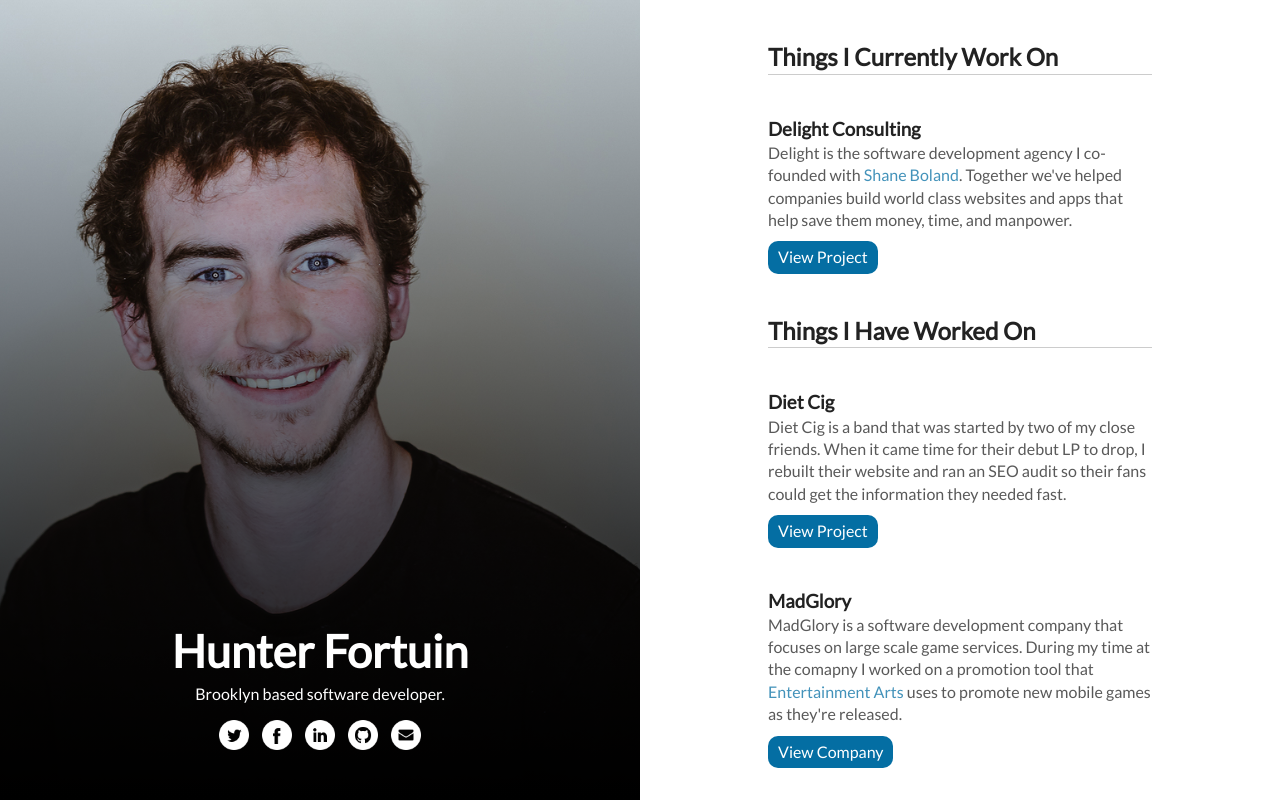
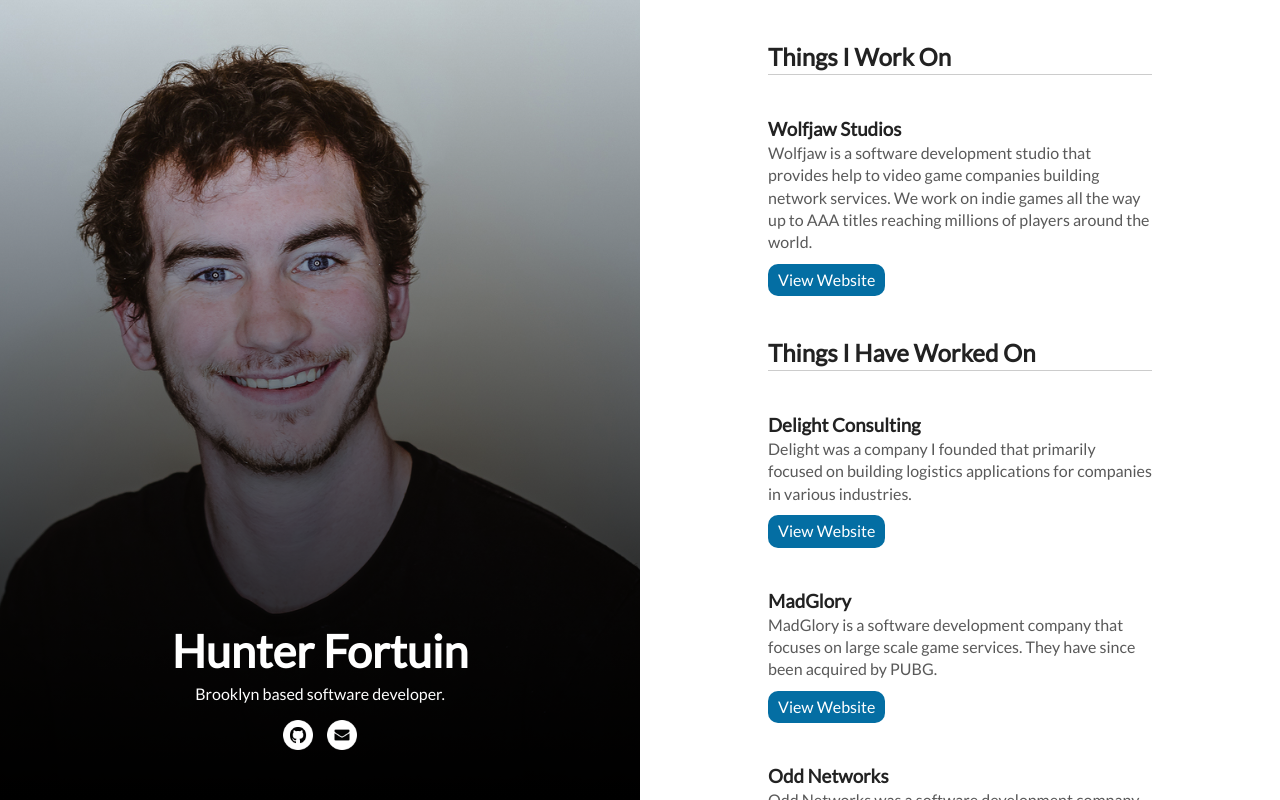
Before and after one commit to HunterFortuin/hunterfortuin.github.io, a plain HTML site: page index.html in a window 1280 px wide. Drawn offline with nearby package versions, Linux system fonts and the light colour scheme.

Commit message:
2020 update

```diff
--- a/index.html
+++ b/index.html
@@ -31,11 +31,8 @@
 								<h1>Hunter Fortuin</h1>
 								<p>Brooklyn based software developer.</p>
 								<ul class="social-icons">
-									<li><a href="https://twitter.com/hunterfortuin"><img src="img/twitter.png" height="30px" width="30px"/></a></li>
-									<li><a href="https://www.facebook.com/hunter.fortuin"><img src="img/facebook.png" height="30px" width="30px"/></a></li>
-									<li><a href="https://www.linkedin.com/in/hunter-fortuin-a4874558"><img src="img/linkedin.png" height="30px" width="30px"/></a></li>
 									<li><a href="https://github.com/HunterFortuin"><img src="img/github.png" height="30px" width="30px"/></a></li>
-									<li><a href="mailto:hunter@delight.consulting"><img src="img/mail.png" height="30px" width="30px"/></a></li>
+									<li><a href="mailto:hunter@wolfjawstudios"><img src="img/mail.png" height="30px" width="30px"/></a></li>
 								</ul>
 							</div>
 						</div>
@@ -48,46 +45,49 @@
 								</div>
 
 								<div class="pure-u-3-5">
-									<h2>Things I Currently Work On</h2>
+									<h2>Things I Work On</h2>
 									<hr>
 
 									<div class="project-example">
-										<h3>Delight Consulting</h3>
-										<p>Delight is the software development agency I co-founded with <a href="http://shaneboland.com/">Shane Boland</a>. Together we've helped companies build world class websites and apps that help save them money, time, and manpower.</p>
-										<a href="http://delight.consulting" class="button">View Project</a>
+										<h3>Wolfjaw Studios</h3>
+										<p>Wolfjaw is a software development studio that provides help to video game companies building network services. We work on indie games all the way up to AAA titles reaching millions of players around the world.</p>
+										<a href="https://wolfjawstudios.com" class="button">View Website</a>
 									</div>
 
 									<h2>Things I Have Worked On</h2>
 									<hr>
 
 									<div class="project-example">
-										<h3>Diet Cig</h3>
-										<p>Diet Cig is a band that was started by two of my close friends. When it came time for their debut LP to drop, I rebuilt their website and ran an SEO audit so their fans could get the information they needed fast.</p>
-										<a href="http://dietcig.com" class="button">View Project</a>
+										<h3>Delight Consulting</h3>
+										<p>Delight was a company I founded that primarily focused on building logistics applications for companies in various industries.</p>
+										<a href="https://delight.consulting" class="button">View Website</a>
 									</div>
 
 									<div class="project-example">
 										<h3>MadGlory</h3>
-										<p>MadGlory is a software development company that focuses on large scale game services. During my time at the comapny I worked on a promotion tool that <a href="http://www.ea.com/">Entertainment Arts</a> uses to promote new mobile games as they're released.</p>
-										<a href="http://madglory.com" class="button">View Company</a>
+										<p>MadGlory is a software development company that focuses on large scale game services. They have since been acquired by PUBG.</p>
+										<a href="https://madglory.com/" class="button">View Website</a>
 									</div>
 
 									<div class="project-example">
 										<h3>Odd Networks</h3>
-										<p>Odd Networks is a software development company that's working towards giving anybody the ability to launch a streaming service similar to Netflix. During my time there I worked on the Android team to develop numerous apps for clients.</p>
-										<a href="http://oddnetworks.com" class="button">View Company</a>
+										<p>Odd Networks was a software development company that worked towards giving anybody the ability to launch a streaming service similar to Netflix. During my time there I worked on the Android team to develop apps for clients.</p>
+										<span>Website No Longer Available</span>
 									</div>
 
 									<div class="project-example">
 										<h3>Ecovative Design</h3>
 										<p>Ecovative Design is a materials company that's dedicated to introduce sustainable alternatives to plastics and other resins. During my time at the company I worked as a product design intern and started development of an Enterprise Resource Planning system that I would later continue development on as Delight Consulting.</p>
-										<a href="http://ecovativedesign.com" class="button">View Company</a>
+										<a href="https://ecovativedesign.com" class="button">View Website</a>
 									</div>
 
+									<h2>Outside of Software Development</h2>
+									<hr>
+
 									<div class="project-example">
-										<h3>Flitti</h3>
-										<p>Flitti was my introduction to software development. A startup I started out of high school with the goal to gamify life. The project ended up dying, but was a great introduction into the tech industry.</p>
-										<span>Project Is No Longer Live</span>
+										<h3>Tour Management / Merchandise Management</h3>
+										<p>I have tour managed a handful of bands, primarily <a href="http://dietcig.com">Diet Cig</a>, in North America. My time on the road has been truly special. During these unprecedented times, I encourage you to visit <a href="https://saveourstages.com/">Save Our Stages</a> to help independent music venues across the country.</p>
+										<a href="https://saveourstages.com" class="button">View Website</a>
 									</div>
 								</div>
 
```
